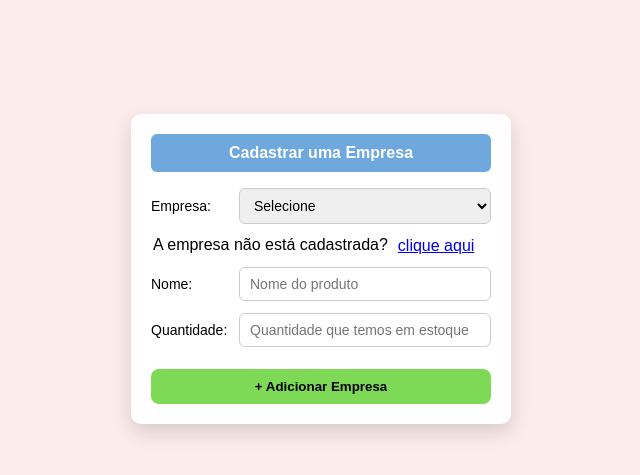
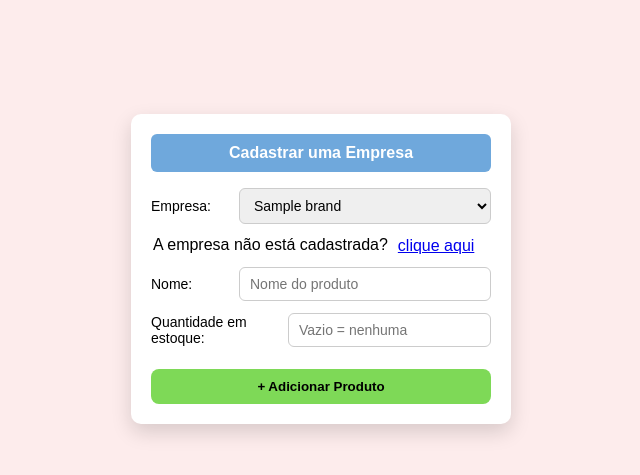
Before and after one commit to Rubinho01/kruger-controle-suprimentos, a Node server app: page /product/add in a window 1280 px wide. Shown: the part 131-606 px from the top of the page, without its empty margins (319-959 px from the left). Run offline with Node 20, Linux system fonts and the light colour scheme; tables that the repository leaves empty hold one stand-in row (values such as "Sample post"); some libraries are stand-ins or nearby versions.

Commit message:
service para inserir produto na db

```diff
--- a/services/brandService.js
+++ b/services/brandService.js
@@ -21,7 +21,6 @@
 async function findAll() {
     const brands = await brandModel.findAll();
     return brands;
-
 }
 
 module.exports = {insertBrand, findAll};
--- a/services/productService.js
+++ b/services/productService.js
@@ -30,5 +30,28 @@
     return brands
 }
 
+async function insertProduct(name, quantity, brandId) {
+    const exist = await productModel.findOne({
+        where:{name, brandId}
+    });
+    if(exist){
+        throw new Error("Esse produto já foi cadastrado");
+    }
 
-module.exports = {findAllProducts, formBrandNames};
+    if(!name && name===''){
+        throw new Error("Digite o nome do produto");
+    }
+
+    if(!quantity || quantity===''){
+        await productModel.create({
+            name, brandId
+        })
+    }else{
+        await productModel.create({
+            name, quantity, brandId
+        })
+    }
+}
+
+
+module.exports = {findAllProducts, formBrandNames, insertProduct};
--- a/views/dashboard.ejs
+++ b/views/dashboard.ejs
@@ -56,8 +56,10 @@
     </div>
 
     <button class="add-item">
+      <a href="/product/add">
         <i class="bi bi-plus-circle"></i>
         Adicionar um item
+      </a>
     </button>
         <a href="/brand/add" class="add-item">
         <i class="bi bi-plus-circle"></i>
--- a/views/product/createProductForm.ejs
+++ b/views/product/createProductForm.ejs
@@ -90,13 +90,14 @@
   </style>
 </head>
 <body>
+
+  <form action="/product/add" method="post">
   <div class="card">
     <div class="header">Cadastrar uma Empresa</div>
 
     <div class="field">
-      <label for="categoria">Empresa:</label>
-      <select id="categoria">
-        <option value="">Selecione</option>
+      <label fr="categoria">Empresa:</label>
+      <select required name="brandId" id="brandId">
         <% brands.forEach(b => { %>
         <option value=<%= b.id %>><%= b.name %></option>
         <% }) %>
@@ -110,15 +111,16 @@
 
     <div class="field">
       <label for="nome">Nome:</label>
-      <input id="nome" type="text" placeholder="Nome do produto" />
+      <input required id="name" name="name" type="text" placeholder="Nome do produto" />
     </div>
 
     <div class="field">
-      <label for="nome">Quantidade:</label>
-      <input id="nome" type="text" placeholder="Quantidade que temos em estoque" />
+      <label for="nome">Quantidade em estoque:</label>
+      <input required id="quantity" name="quantity" type="text" placeholder="Vazio = nenhuma" />
     </div>
 
-    <button class="btn">+ Adicionar Empresa</button>
+    <button type="submit" class="btn">+ Adicionar Produto</button>
   </div>
+  </form>
 </body>
 </html>
```
